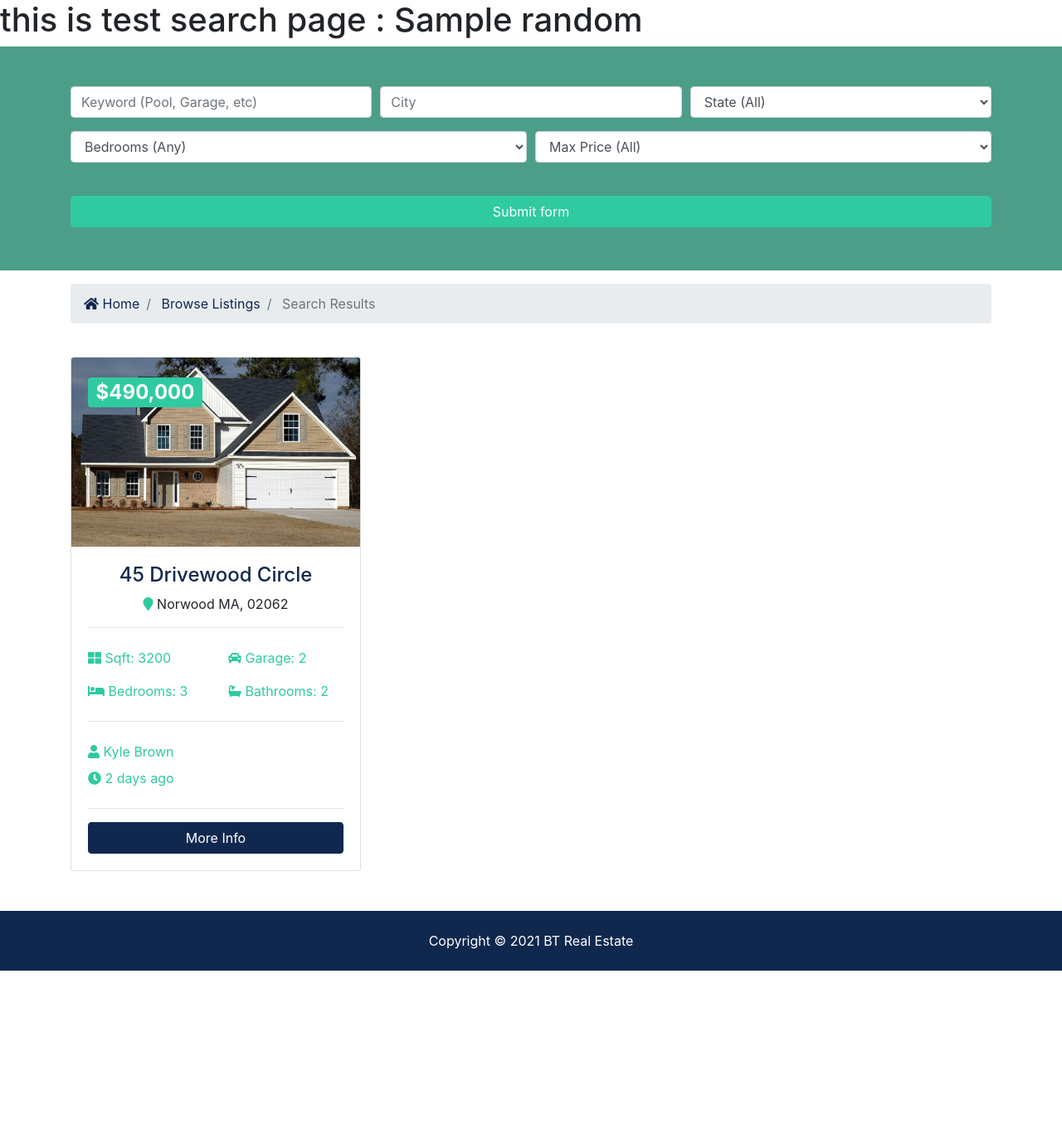
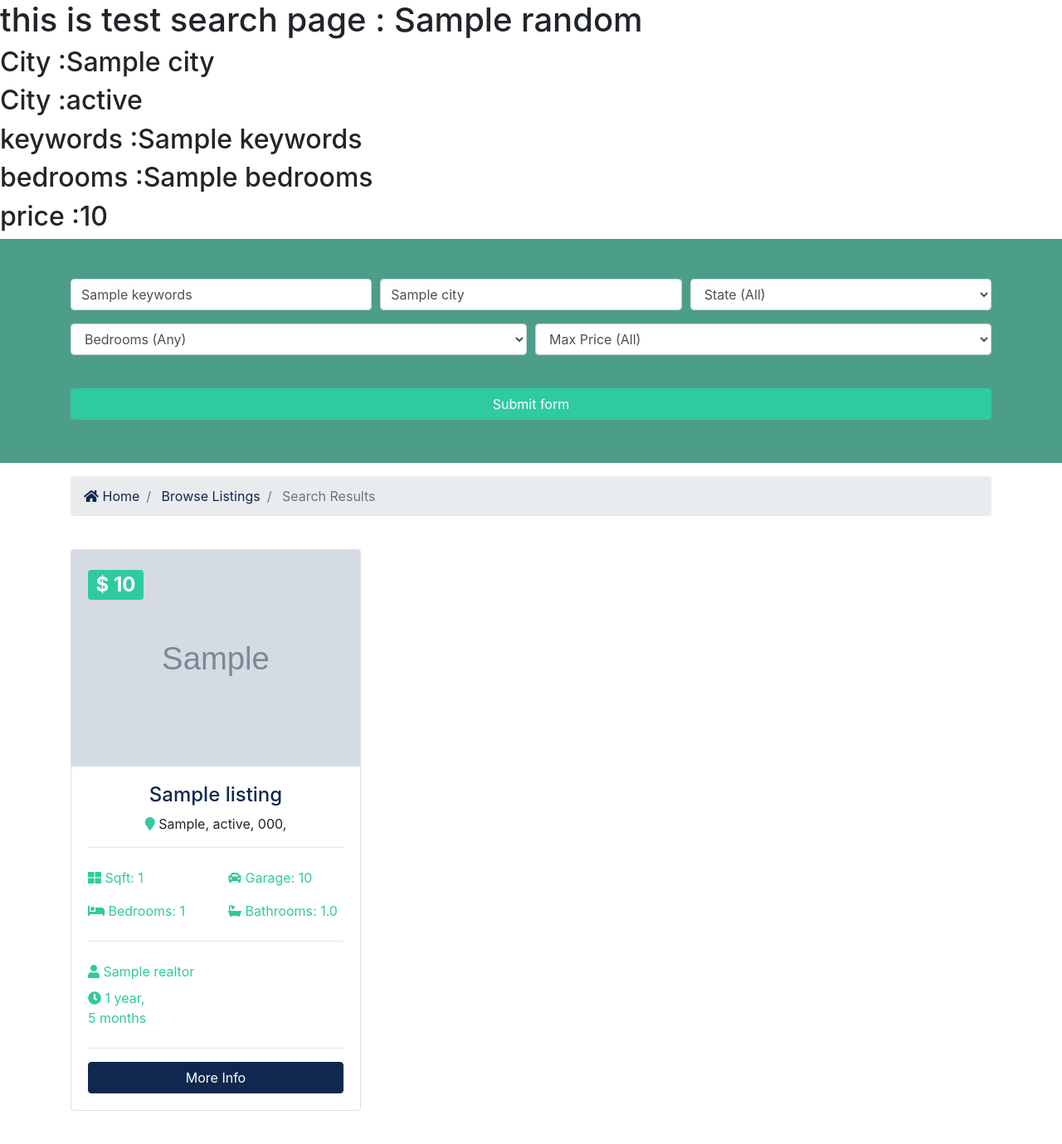
Before and after one commit to Kiran-Karandikar/django-real-estate, a Django app: template templates/listings/search.html in a window 1280 px wide. Shown: the part 128-1507 px from the top of the page at 83% size. Before the commit the page ends 1298 px from the top, so only its background shows below. Run offline with Django 3.2, Linux system fonts and the light colour scheme; tables that the repository leaves empty hold one stand-in row (values such as "Sample post"); the template is opened without the code that fills it: values that come from a table or form of the project are taken from there, most other values are stand-ins (such as "Sample title", 1, 10 or a date in 2020); grey boxes marked "Sample" are stand-in pictures; some libraries are stand-ins or nearby versions.

Commit message:
Temporary commit, working on listing search functionality

```diff
--- a/pages/views.py
+++ b/pages/views.py
@@ -19,7 +19,7 @@ def index(request):
         is_published = True)[:3]
     context = {
             "top_listings": top_listings, "us_states": us_states,
-            "bedrooms"    : bedrooms, "max_price": max_price
+            "bedrooms"    : bedrooms, "max_price": max_price,
     }
     return render(request, "pages/index.html", context)
 
--- a/templates/listings/search.html
+++ b/templates/listings/search.html
@@ -4,6 +4,11 @@
 
 {% block page-content %}
     <h1>this is test search page : {{ random }}</h1>
+    <h2>City :{{ GetRequestValue.city }}</h2>
+    <h2>City :{{ GetRequestValue.state }}</h2>
+    <h2>keywords :{{ GetRequestValue.keywords }}</h2>
+    <h2>bedrooms :{{ GetRequestValue.bedrooms }}</h2>
+    <h2>price :{{ GetRequestValue.price }}</h2>
 
     <section id="showcase-inner" class="showcase-search text-white py-5">
         <div class="container">
@@ -15,20 +20,29 @@
                             <div class="col-md-4 mb-3">
                                 <label class="sr-only">Keywords</label>
                                 <input type="text" name="keywords" class="form-control"
-                                       placeholder="Keyword (Pool, Garage, etc)">
+                                       placeholder="Keyword (Pool, Garage, etc)" value="{{ GetRequestValue.keywords }}">
                             </div>
 
                             <div class="col-md-4 mb-3">
                                 <label class="sr-only">City</label>
-                                <input type="text" name="city" class="form-control" placeholder="City">
+                                <input type="text" name="city" class="form-control" placeholder="City"
+                                       value="{{ GetRequestValue.city }}">
                             </div>
 
                             <div class="col-md-4 mb-3">
                                 <label class="sr-only">State</label>
                                 <select name="state" class="form-control">
-                                    <option selected="true" disabled="disabled">State (All)</option>
+                                    <option selected="true" disabled="disabled">
+                                        State (All)
+                                    </option>
                                     {% for state_name, state_value in us_states.items %}
-                                        <option value="{{ state_name }}">{{ state_value }}</option>
+                                        <option value="{{ state_name }}"
+                                                {% if state_name == GetRequestValue.state %}
+                                                selected
+                                                {% endif %}
+                                        >
+                                            {{ state_value }}
+                                        </option>
                                     {% endfor %}
                                 </select>
                             </div>
@@ -40,7 +54,13 @@
                                 <select name="bedrooms" class="form-control">
                                     <option selected="true" disabled="disabled">Bedrooms (Any)</option>
                                     {% for bed, bedn in bedrooms.items %}
-                                        <option value="{{ bed }}">{{ bedn }}</option>
+                                        <option value="{{ bed }}"
+                                                {% if bed == GetRequestValue.bedrooms %}
+                                                selected
+                                                {% endif %}
+                                        >
+                                            {{ bedn }}
+                                        </option>
                                     {% endfor %}
                                 </select>
                             </div>
@@ -48,7 +68,12 @@
                                 <select name="price" class="form-control">
                                     <option selected="true" disabled="disabled">Max Price (All)</option>
                                     {% for max_price, max_price_n  in max_price.items %}
-                                        <option value="{{ max_price }}"> {{ max_price_n }}</option>
+                                        <option value="{{ max_price }}"
+                                                {% if max_price == GetRequestValue.price %}
+                                                selected
+                                                {% endif %}
+                                        > {{ max_price_n }}
+                                        </option>
                                     {% endfor %}
                                 </select>
                             </div>
@@ -82,55 +107,7 @@
     <section id="listings" class="py-4">
         <div class="container">
             <div class="row">
-
-                <!-- Listing 1 -->
-                <div class="col-md-6 col-lg-4 mb-4">
-                    <div class="card listing-preview">
-                        <img class="card-img-top" src="assets/img/homes/home-1.jpg" alt="">
-                        <div class="card-img-overlay">
-                            <h2>
-                                <span class="badge badge-secondary text-white">$490,000</span>
-                            </h2>
-                        </div>
-                        <div class="card-body">
-                            <div class="listing-heading text-center">
-                                <h4 class="text-primary">45 Drivewood Circle</h4>
-                                <p>
-                                    <i class="fas fa-map-marker text-secondary"></i> Norwood MA, 02062</p>
-                            </div>
-                            <hr>
-                            <div class="row py-2 text-secondary">
-                                <div class="col-6">
-                                    <i class="fas fa-th-large"></i> Sqft: 3200
-                                </div>
-                                <div class="col-6">
-                                    <i class="fas fa-car"></i> Garage: 2
-                                </div>
-                            </div>
-                            <div class="row py-2 text-secondary">
-                                <div class="col-6">
-                                    <i class="fas fa-bed"></i> Bedrooms: 3
-                                </div>
-                                <div class="col-6">
-                                    <i class="fas fa-bath"></i> Bathrooms: 2
-                                </div>
-                            </div>
-                            <hr>
-                            <div class="row py-2 text-secondary">
-                                <div class="col-12">
-                                    <i class="fas fa-user"></i> Kyle Brown
-                                </div>
-                            </div>
-                            <div class="row text-secondary pb-2">
-                                <div class="col-6">
-                                    <i class="fas fa-clock"></i> 2 days ago
-                                </div>
-                            </div>
-                            <hr>
-                            <a href="listing.html" class="btn btn-primary btn-block">More Info</a>
-                        </div>
-                    </div>
-                </div>
+                {% include 'listings/_listing_template.html' with listings=search_result %}
             </div>
         </div>
     </section>
```
Also changed, not shown: listings/views.py (+35 -3 lines), README.md.
